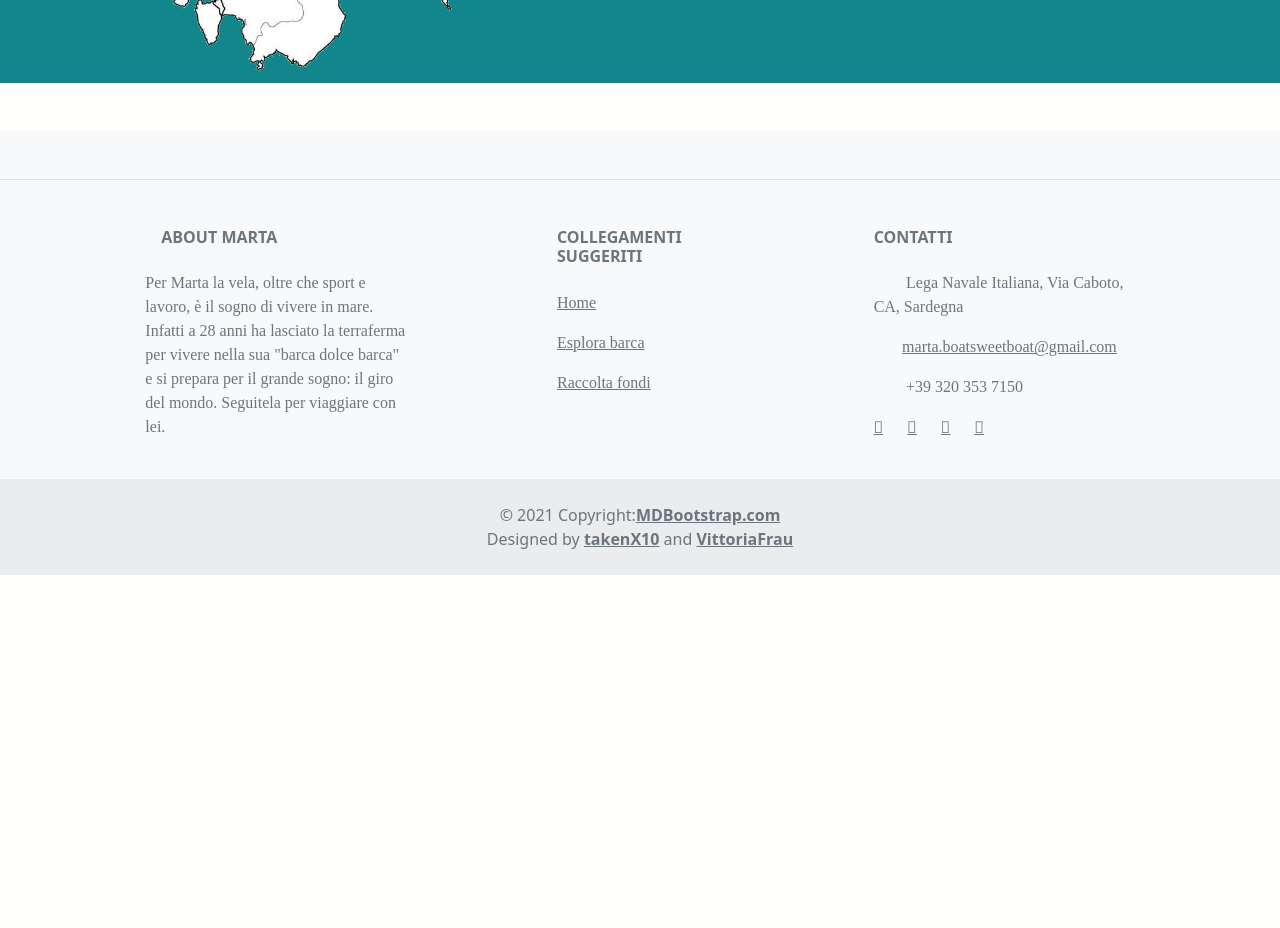
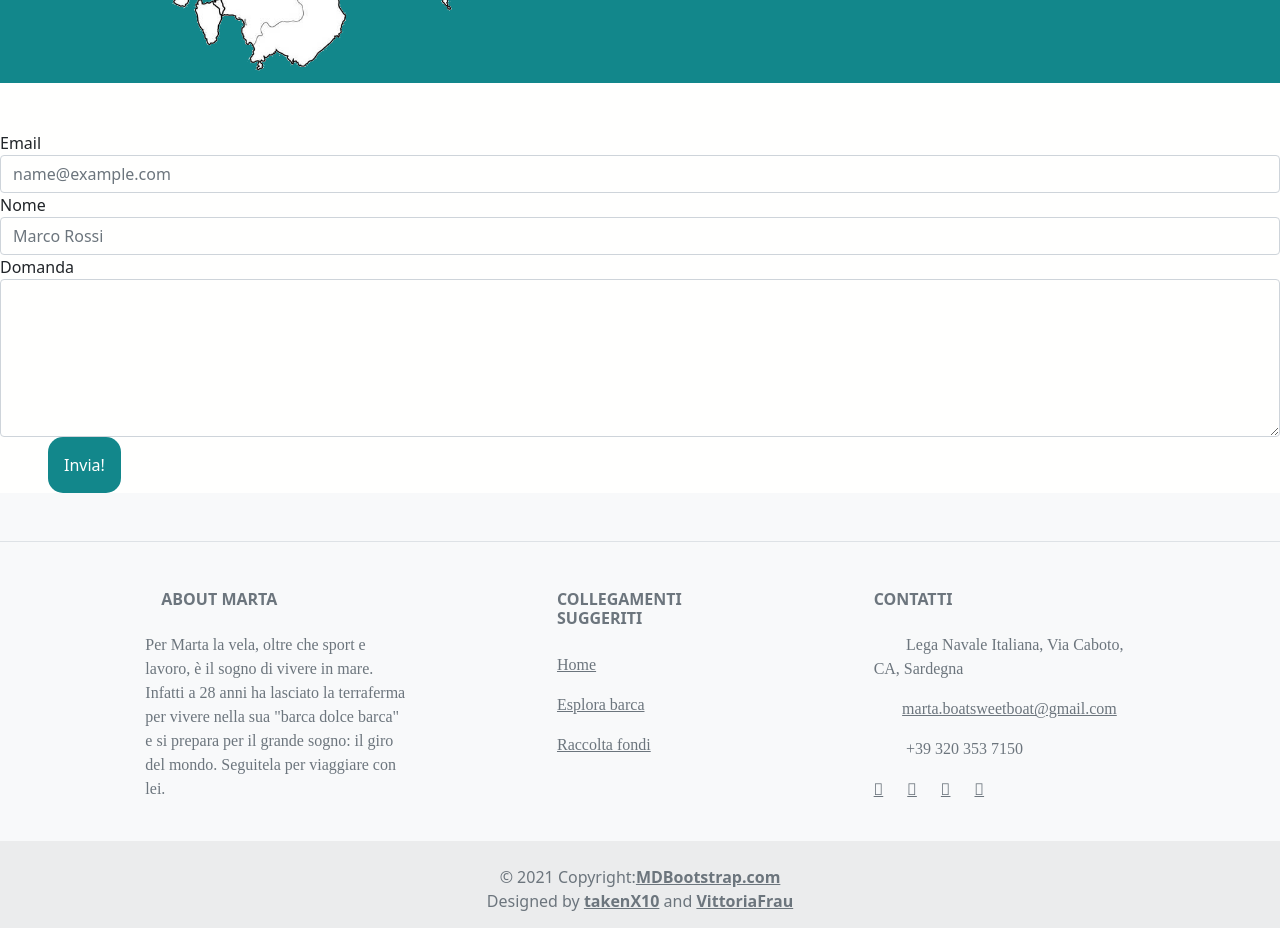
Before and after one commit to takenX10/BoatSweetBoat, a React (Vite) app in the folder client/BoatSweetBoat/: page / in a window 1280 px wide. Shown: the part 3660-4588 px from the top of the page. Before the commit the page ends 4235 px from the top, so only its background shows below. Built offline with nearby package versions, Linux system fonts and the light colour scheme; a web font is replaced by a local one.

Commit message:
Contact form (position still needs to be fixed)

```diff
--- a/client/BoatSweetBoat/src/layouts/Navbar.jsx
+++ b/client/BoatSweetBoat/src/layouts/Navbar.jsx
@@ -38,7 +38,7 @@ export default function Navbar() {
                                 <a className="nav-link" href="/esplora-barca">Esplora Barca</a>
                             </li>
                             <li className="nav-item mx-3">
-                                <a className="nav-link" href="/contattami">Contattami</a>
+                                <a className="nav-link" href="#contattami">Contattami</a>
                             </li>
                             <li className="nav-item mx-3">
                                 <a className="nav-link" href="/faq">FAQ</a>
--- /dev/null
+++ b/client/BoatSweetBoat/src/pages/Home/ContactFormValidation.js
@@ -0,0 +1,14 @@
+export function validateForm()
+{
+    var name = document.forms["contactForm"]["name"].value;
+    var email = document.forms["contactForm"]["email"].value;
+    var message = document.forms["contactForm"]["message"].value;
+    var mailTo = "marta.boatsweetboat@gmail.com";
+    //var mailTo="vittoria95.frau@gmail.com";
+
+    console.log(name, email, message);
+
+    window.open('mailto:'+mailTo+'?subject=Informazioni da parte di '+name+'&body='+message);
+
+    return true;
+}
--- a/client/BoatSweetBoat/src/pages/Home/Home.jsx
+++ b/client/BoatSweetBoat/src/pages/Home/Home.jsx
@@ -1,23 +1,23 @@
-import React, {useState} from 'react';
+import React, { useState } from 'react';
 import Navbar from '@/layouts/Navbar';
 import Footer from '@/layouts/Footer';
-import {FontAwesomeIcon} from '@fortawesome/react-fontawesome';
-import {faChevronLeft, faChevronRight} from '@fortawesome/free-solid-svg-icons';
-
+import { FontAwesomeIcon } from '@fortawesome/react-fontawesome';
+import { faChevronLeft, faChevronRight } from '@fortawesome/free-solid-svg-icons';
+import { validateForm } from './ContactFormValidation';
 import './Home.scss';
 
 
-const Hero = ({img, imgAlt}) => {
+const Hero = ({ img, imgAlt }) => {
     return (
         <>
             <div className="container-fluid hero-container mx-0 px-0">
                 <div className="row hero-row mx-0">
-                    <div className="col px-0 hero-image-container" style={{backgroundImage: `url(${img})`}}>
+                    <div className="col px-0 hero-image-container" style={{ backgroundImage: `url(${img})` }}>
 
                         <div className="black-rect" aria-roledescription='spacer'></div>
                         <div className="d-grid hero-grid px-lg-5">
-                            <h1 className="hero-title m-3 mx-lg-5">Marta<br/> Magnano</h1>
-                            <h3 className="hero-description m-3 mx-lg-5">Per chi ama <br/><b>viaggiare</b></h3>
+                            <h1 className="hero-title m-3 mx-lg-5">Marta<br /> Magnano</h1>
+                            <h3 className="hero-description m-3 mx-lg-5">Per chi ama <br /><b>viaggiare</b></h3>
                         </div>
                     </div>
                 </div>
@@ -27,7 +27,7 @@ const Hero = ({img, imgAlt}) => {
 };
 
 
-const About = ({img}) => {
+const About = ({ img }) => {
     return (
         <>
             <div className="container-fluid px-4 px-lg-5 about-container">
@@ -38,21 +38,21 @@ const About = ({img}) => {
                             Lorem ipsum, dolor sit amet consectetur adipisicing elit. Recusandae, id rem vero sequi quasi, commodi eveniet eaque quod at possimus consectetur error perferendis omnis itaque a maiores soluta. Lorem ipsum dolor sit amet consectetur adipisicing elit. Qui nam.
                         </p>
                     </div>
-                    <div className="col d-none d-lg-flex about-image" style={{backgroundImage: `url(${img})`}}></div>
+                    <div className="col d-none d-lg-flex about-image" style={{ backgroundImage: `url(${img})` }}></div>
                 </div>
             </div>
         </>
     );
 };
 
-const EsploraLink = ({img, imgAlt}) => {
+const EsploraLink = ({ img, imgAlt }) => {
     return (
         <div className="container-fluid esplora-container">
-            <div className="esplora-img-container" style={{backgroundImage: `url(${img})`}}>
+            <div className="esplora-img-container" style={{ backgroundImage: `url(${img})` }}>
             </div>
             <div className="esplora-grid">
                 <h1 className='esplora-title ps-5 mt-5'>
-                    Esplora<br/>
+                    Esplora<br />
                     la barca
                 </h1>
                 <p className='esplora-description ps-5'>
@@ -64,17 +64,43 @@ const EsploraLink = ({img, imgAlt}) => {
     );
 };
 
+const ContactForm = () => {
+    return (
+        <form name='contactForm' id='contactForm' onSubmit={validateForm}>
+                        <div className="form-group">
+                            <label htmlFor="exampleFormControlInput1">Email</label>
+                            <input type="email" name='email'  className="form-control" required id="exampleFormControlInput1" placeholder="name@example.com" />
+                        </div>
+                        <div className="form-group">
+                            <label htmlFor="exampleFormControlInput2">Nome</label>
+                            <input type="name" name='name' className="form-control" required id="exampleFormControlInput3" placeholder="Marco Rossi" />
+                        </div>
+                        <div className="form-group">
+                            <label htmlFor="exampleFormControlTextarea1">Domanda</label>
+                            <textarea className="form-control" name='message' required id="exampleFormControlTextarea1" rows="6"></textarea>
+                        </div>
+                        <button type='submit' className='esplora-button ms-5 p-3'>Invia!</button>
+                    </form>
+    );
+  };
+
 
 const Sardegna = () => {
     const image = "/images/sardegna.png";
+
     return (
+        <>
             <div className="container-fluid sardegna my-5">
-            <div className="col-12 col-lg-6 sardegna-bg" style={{backgroundImage: `url(${image})`}}>
+                <div className="col-12 col-lg-6 sardegna-bg" style={{ backgroundImage: `url(${image})` }}>
                 </div>
+
                 <div className="col-12 col-lg-6 sardegna-form">
+
                 </div>
             </div>
+        </>
     );
+
 };
 /*
     {
@@ -91,7 +117,7 @@ const Sardegna = () => {
     }
 
  */
-const Sponsor = ({imgList}) => {
+const Sponsor = ({ imgList }) => {
     const [currentImage, setCurrentImage] = useState(0);
     const [currentImageNomine, setCurrentImageNomine] = useState(0);
     return (
@@ -108,7 +134,7 @@ const Sponsor = ({imgList}) => {
                                     <FontAwesomeIcon
                                         icon={faChevronLeft}
                                         onClick={() => {
-                                                currentImage == 0 ? setCurrentImage(imgList.sponsor.length - 1):setCurrentImage(currentImage - 1);
+                                            currentImage == 0 ? setCurrentImage(imgList.sponsor.length - 1) : setCurrentImage(currentImage - 1);
                                         }
                                         }
                                     />
@@ -120,7 +146,7 @@ const Sponsor = ({imgList}) => {
                                     <FontAwesomeIcon
                                         icon={faChevronRight}
                                         onClick={() => {
-                                                currentImage == (imgList.sponsor.length - 1) ? setCurrentImage(0):setCurrentImage(currentImage + 1);
+                                            currentImage == (imgList.sponsor.length - 1) ? setCurrentImage(0) : setCurrentImage(currentImage + 1);
                                         }
                                         }
                                     />
@@ -138,7 +164,7 @@ const Sponsor = ({imgList}) => {
                                     <FontAwesomeIcon
                                         icon={faChevronLeft}
                                         onClick={() => {
-                                                currentImageNomine == 0 ? setCurrentImageNomine(imgList.nomine.length - 1):setCurrentImageNomine(currentImageNomine - 1);
+                                            currentImageNomine == 0 ? setCurrentImageNomine(imgList.nomine.length - 1) : setCurrentImageNomine(currentImageNomine - 1);
                                         }
                                         }
                                     />
@@ -150,7 +176,7 @@ const Sponsor = ({imgList}) => {
                                     <FontAwesomeIcon
                                         icon={faChevronRight}
                                         onClick={() => {
-                                                currentImageNomine == (imgList.nomine.length - 1) ? setCurrentImageNomine(0):setCurrentImageNomine(currentImageNomine + 1);
+                                            currentImageNomine == (imgList.nomine.length - 1) ? setCurrentImageNomine(0) : setCurrentImageNomine(currentImageNomine + 1);
                                         }
                                         }
                                     />
@@ -164,45 +190,46 @@ const Sponsor = ({imgList}) => {
     );
 }
 
-export default function Home(){
+export default function Home() {
     const sponsorList = {
         sponsor: [
             {
-                img:"/images/slam-logo.jpeg",
-                alt:"logo di slam"
+                img: "/images/slam-logo.jpeg",
+                alt: "logo di slam"
             },
             {
-                img:"/images/slam-logo.jpeg",
-                alt:"logo di slam"
+                img: "/images/slam-logo.jpeg",
+                alt: "logo di slam"
             },
             {
-                img:"/images/slam-logo.jpeg",
-                alt:"logo di slam"
+                img: "/images/slam-logo.jpeg",
+                alt: "logo di slam"
             },
         ],
         nomine: [
             {
-                img:"/images/slam-logo.jpeg",
-                alt:"logo di slam"
+                img: "/images/slam-logo.jpeg",
+                alt: "logo di slam"
             },
             {
-                img:"/images/slam-logo.jpeg",
-                alt:"logo di slam"
+                img: "/images/slam-logo.jpeg",
+                alt: "logo di slam"
             },
             {
-                img:"/images/slam-logo.jpeg",
-                alt:"logo di slam"
+                img: "/images/slam-logo.jpeg",
+                alt: "logo di slam"
             },
         ]
     }
     return (
         <>
             <Navbar />
-            <Hero img="/images/book.jpeg" imgAlt=""/>
-            <About img="/images/marta.jpeg"/>
-            <EsploraLink img="/images/front-boat.jpeg" imgAlt=''/>
-            <Sponsor imgList={sponsorList}/>
+            <Hero img="/images/book.jpeg" imgAlt="" />
+            <About img="/images/marta.jpeg" />
+            <EsploraLink img="/images/front-boat.jpeg" imgAlt='' />
+            <Sponsor imgList={sponsorList} />
             <Sardegna />
+            <ContactForm />
             <Footer />
         </>
     );
--- a/client/BoatSweetBoat/src/pages/Home/Home.scss
+++ b/client/BoatSweetBoat/src/pages/Home/Home.scss
@@ -148,6 +148,10 @@
     border-radius:15px;
 }
 
+.esplora-button:hover{
+    background-color: $acqua!important;
+}
+
 .sponsor-title {
     width: min-content;
     font-family: 'Playfair Display', serif;
```
Lines whose indentation alone changed are shown as unchanged.
